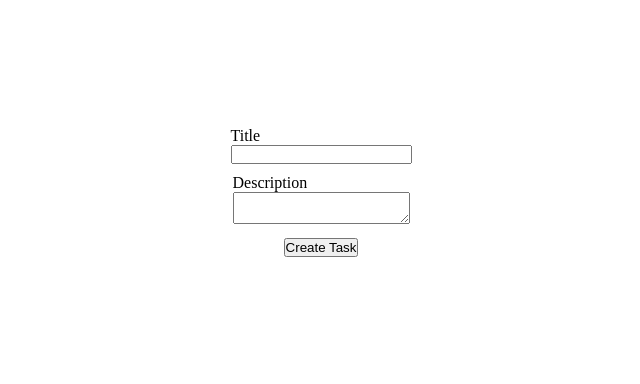
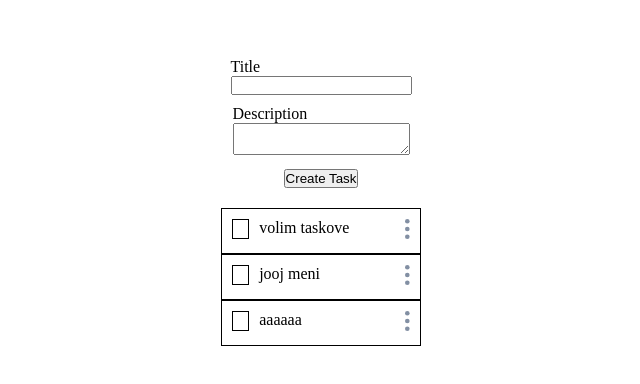
Before and after one commit to dodoburner/todo-app-react, a React (Create React App) app: page / in a window 1280 px wide. Shown: the part 198-582 px from the top of the page, without its empty margins (319-959 px from the left). Built offline with nearby package versions, Linux system fonts and the light colour scheme.

Commit message:
Make tasks draggable

```diff
--- a/src/App.js
+++ b/src/App.js
@@ -1,24 +1,57 @@
-import { useState } from 'react';
-import TaskForm from './components/TaskForm';
-import Tasks from './components/Tasks';
-import './style/App.css';
+import { createContext, useState } from "react";
+import TaskForm from "./components/TaskForm";
+import Tasks from "./components/Tasks";
+import "./style/App.css";
+
+export const taskContext = createContext(null);
 
 function App() {
-  const [tasks, setTasks] = useState([]);
+  const [tasks, setTasks] = useState([
+    {
+      title: "volim taskove",
+      description:
+        "Lorem Ipsum is simply dummy text of the printing and typesetting industry. Lorem Ipsum has been the industry's standard dummy text ever since the 1500s, when an unknown printer took a galley of type and scrambled it to make a type specimen book. It has survived not only five centuries",
+      id: 1,
+      completed: false,
+    },
+    {
+      title: "jooj meni",
+      description:
+        "when an unknown printer took a galley of type and scrambled it to make a type specimen book. It has survived not only five centuries",
+      id: 2,
+      completed: false,
+    },
+    {
+      title: "aaaaaa",
+      description:
+        "it to make a type specimen book. It has survived not only five centuries",
+      id: 3,
+      completed: false,
+    },
+  ]);
 
   const setCompleted = (id) => {
     setTasks((prevTasks) => {
       const task = prevTasks.find((el) => el.id === id);
       task.completed = !task.completed;
       return [...prevTasks];
-    })
-  }
+    });
+  };
+
+  const rearrangeTasks = (draggedIndex, index) => {
+    setTasks((prevTasks) => {
+      prevTasks.splice(index, 0, prevTasks.splice(draggedIndex, 1)[0]);
+      return [...prevTasks];
+    });
+  };
 
   return (
     <div className="App">
       <div>
         <TaskForm setTasks={setTasks} />
-        <Tasks tasks={tasks} setCompleted={setCompleted} />
+        <taskContext.Provider value={{ setCompleted, rearrangeTasks }}>
+          <Tasks tasks={tasks} />
+        </taskContext.Provider>
       </div>
     </div>
   );
--- a/src/components/Task.js
+++ b/src/components/Task.js
@@ -1,31 +1,49 @@
-import { useState } from "react";
+import { useContext, useState } from "react";
+import { taskContext } from "../App";
 import elipsis from "../assets/icon-vertical-ellipsis.svg";
 
-const Task = ({ task, setCompleted }) => {
+const Task = ({ task, index }) => {
   const { title, description, completed, id } = task;
-  const [isHovering, setIsHovering] = useState(false);
+  const { setCompleted, rearrangeTasks } = useContext(taskContext);
+
+  const handleOnDrop = (e) => {
+    const draggedIndex = parseInt(e.dataTransfer.getData("text"));
+    if (draggedIndex !== index) {
+      rearrangeTasks(draggedIndex, index);
+    }
+  };
+
+  const handleOnDragOver = (e) => {
+    e.preventDefault();
+  };
+
+  const handleOnDrag = (e) => {
+    e.dataTransfer.setData("text", index);
+  };
+
   return (
     <li
-      className={`Task ${completed ? "completed" : ""}`}>
+      draggable
+      className={`Task ${completed ? "completed" : ""}`}
+      onDragStart={handleOnDrag}
+      onDrop={handleOnDrop}
+      onDragOver={handleOnDragOver}
+    >
       <div className="task-content-container">
         <div
-          onClick={() => { setCompleted(id) }}
+          onClick={() => {
+            setCompleted(id);
+          }}
           className="checkbox"
         />
-        <p
-          className="task-text"
-          onMouseEnter={() => setIsHovering(true)}
-          onMouseLeave={() => setIsHovering(false)}
-        >
-          {isHovering ? description : title}
-        </p>
+        <p className="task-text">{title}</p>
       </div>
 
       <div>
         <img src={elipsis} alt="task menu" />
       </div>
     </li>
-  )
-}
+  );
+};
 
 export default Task;
--- a/src/components/Tasks.js
+++ b/src/components/Tasks.js
@@ -1,14 +1,14 @@
 import Task from "./Task";
 
-const Tasks = ({ tasks, setCompleted }) => {
+const Tasks = ({ tasks }) => {
   return (
     <div>
       <ul className="Tasks">
-        {tasks.map((task) => {
+        {tasks.map((task, index) => {
           return (
             <Task
               task={task}
-              setCompleted={setCompleted}
+              index={index}
               key={task.id}
             />
           )
```
